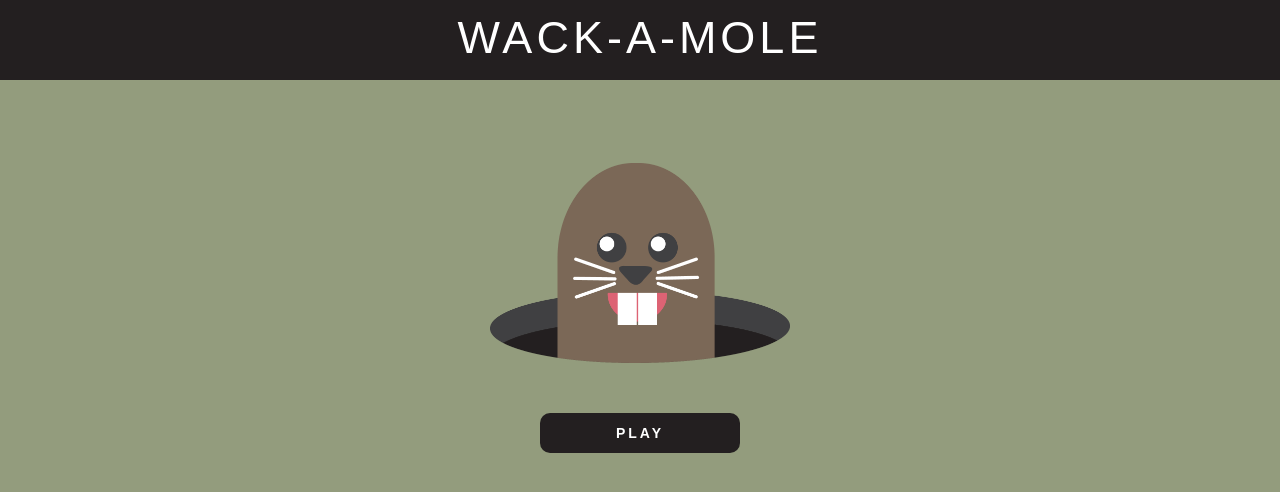
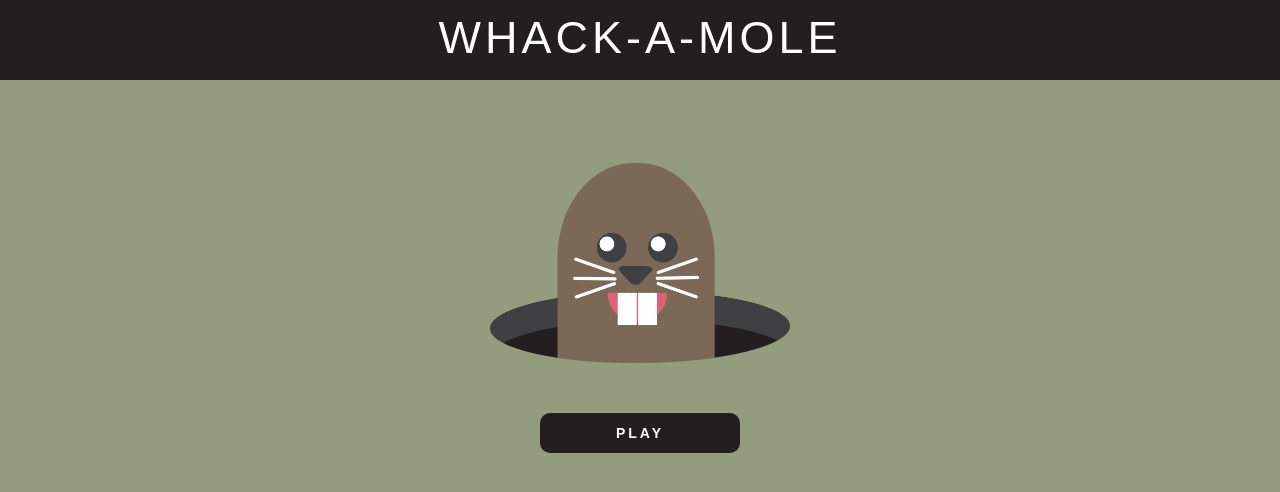
Before and after one commit to BertHaine/whack_a_mole, a website: page index.html in a window 1280 px wide. Drawn offline with nearby package versions, Linux system fonts and the light colour scheme; a web font is replaced by a local one.

Commit message:
added readme

```diff
--- a/index.html
+++ b/index.html
@@ -12,7 +12,7 @@
 <body>
 
 	<div class="header">
-	    <h1>Wack-A-Mole</h1>
+	    <h1>Whack-A-Mole</h1>
 	    <div class="countDown">
 	    	<p id="counter">Timer: <span id="theCountDown">0</span></p>
 	    </div>
```
Also changed, not shown: README.md (added).
